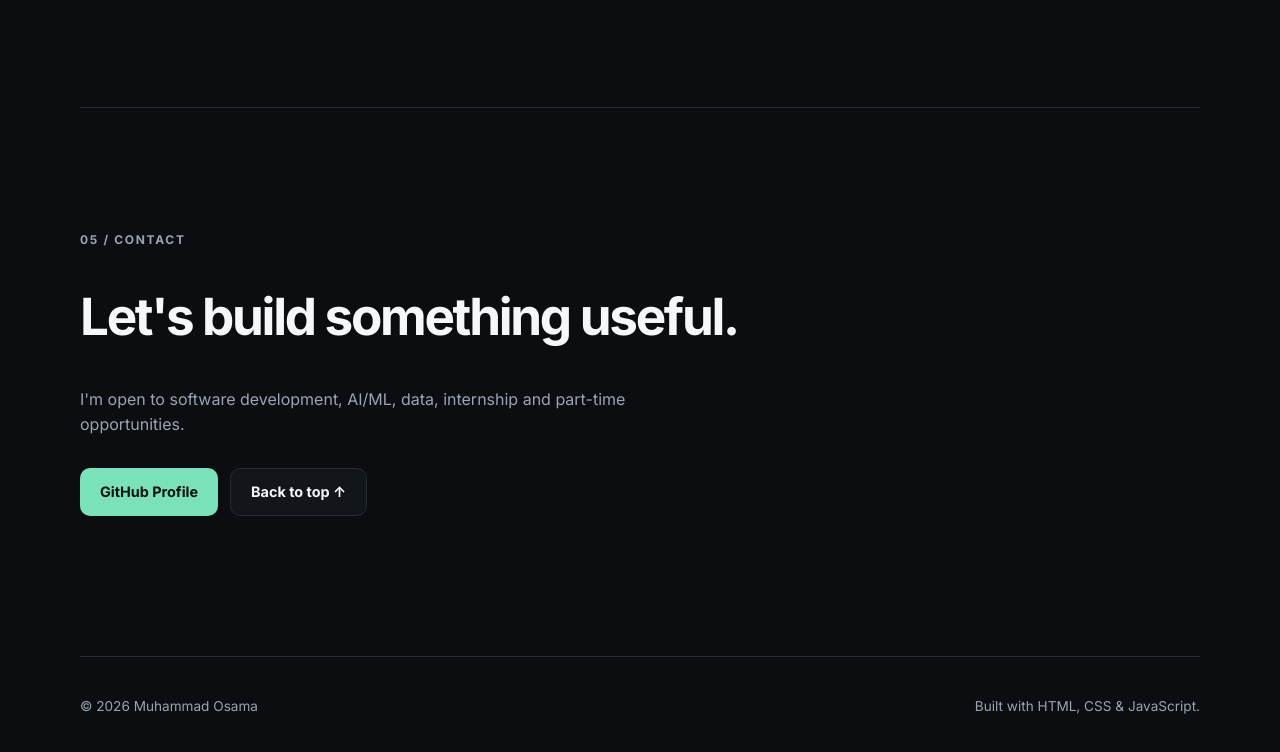
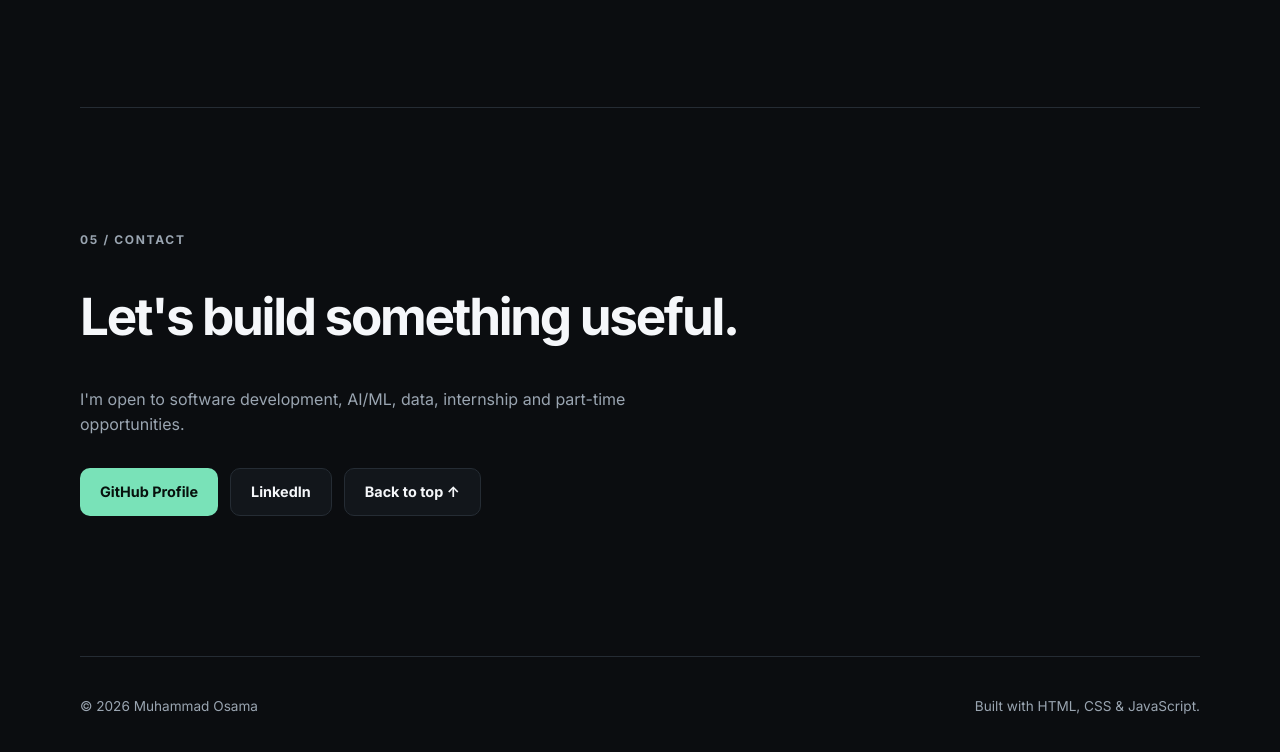
Before and after one commit to MuhammadOsama03/portfolio, a plain HTML site: page index.html in a window 1280 px wide. Shown: the part 3062-3814 px from the top of the page. Drawn offline with Linux system fonts and the light colour scheme.

Commit message:
Add LinkedIn contact link

```diff
--- a/index.html
+++ b/index.html
@@ -25,7 +25,7 @@
     <section class="section container" id="skills"><p class="section-label">02 / Skills</p><div class="placeholder-grid"><article><h3>Development</h3><p>Python · C++ · Java · JavaScript · TypeScript · Dart · HTML · CSS · SQL</p></article><article><h3>Web & Apps</h3><p>React · Node.js · Express · Flutter · REST APIs · MongoDB · MySQL</p></article><article><h3>AI, Data & Tools</h3><p>Machine Learning · RAG · Gemini API · ChromaDB · Git/GitHub · IoT systems</p></article></div></section>
     <section class="section container" id="projects"><p class="section-label">03 / Selected Projects</p><div class="project-intro"><h2>A selection of things I've built.</h2><p>Projects where I explore practical AI, connected systems and software engineering.</p></div><div class="project-grid"><a class="project-card" href="https://github.com/MuhammadOsama03/StudyLens-RAG" target="_blank" rel="noreferrer"><span>AI / Retrieval</span><h3>StudyLens RAG ↗</h3><p>A local PDF question-answering assistant using semantic retrieval, ChromaDB and grounded Gemini responses with source citations.</p></a><article class="project-card"><span>IoT / AI</span><h3>HIFAZAT</h3><p>An IoT + AI system designed to evaluate drinking water, milk and cooking oil using sensor readings and machine-learning analysis.</p></article><a class="project-card" href="https://github.com/MuhammadOsama03/gemini-cli-agent" target="_blank" rel="noreferrer"><span>Agentic AI</span><h3>Gemini CLI Agent ↗</h3><p>A Python command-line AI agent using Gemini function calling with calculator and web-search tools.</p></a></div></section>
     <section class="section container" id="experience"><p class="section-label">04 / Experience</p><div class="section-grid"><h2>Experience beyond coursework.</h2><div><p><strong>Software Development & Data Analysis</strong><br>Practical work involving software, data research, extraction, quality checks and analysis.</p><p><strong>Open-source QA</strong><br>Contributing to LibreOffice quality assurance by learning bug reproduction, testing and reporting workflows.</p><p><strong>Leadership & Events</strong><br>Experience coordinating teams, student initiatives and university events alongside technical work.</p></div></div></section>
-    <section class="section contact container" id="contact"><p class="section-label">05 / Contact</p><h2>Let's build something useful.</h2><p>I'm open to software development, AI/ML, data, internship and part-time opportunities.</p><div class="hero-actions"><a class="button primary" href="https://github.com/MuhammadOsama03" target="_blank" rel="noreferrer">GitHub Profile</a><a class="button secondary" href="#home">Back to top ↑</a></div></section>
+    <section class="section contact container" id="contact"><p class="section-label">05 / Contact</p><h2>Let's build something useful.</h2><p>I'm open to software development, AI/ML, data, internship and part-time opportunities.</p><div class="hero-actions"><a class="button primary" href="https://github.com/MuhammadOsama03" target="_blank" rel="noreferrer">GitHub Profile</a><a class="button secondary" href="https://pk.linkedin.com/in/mosama07" target="_blank" rel="noreferrer">LinkedIn</a><a class="button secondary" href="#home">Back to top ↑</a></div></section>
   </main>
   <footer class="footer container"><p>© <span id="year"></span> Muhammad Osama</p><p>Built with HTML, CSS & JavaScript.</p></footer><script src="script.js"></script>
 </body>
```
